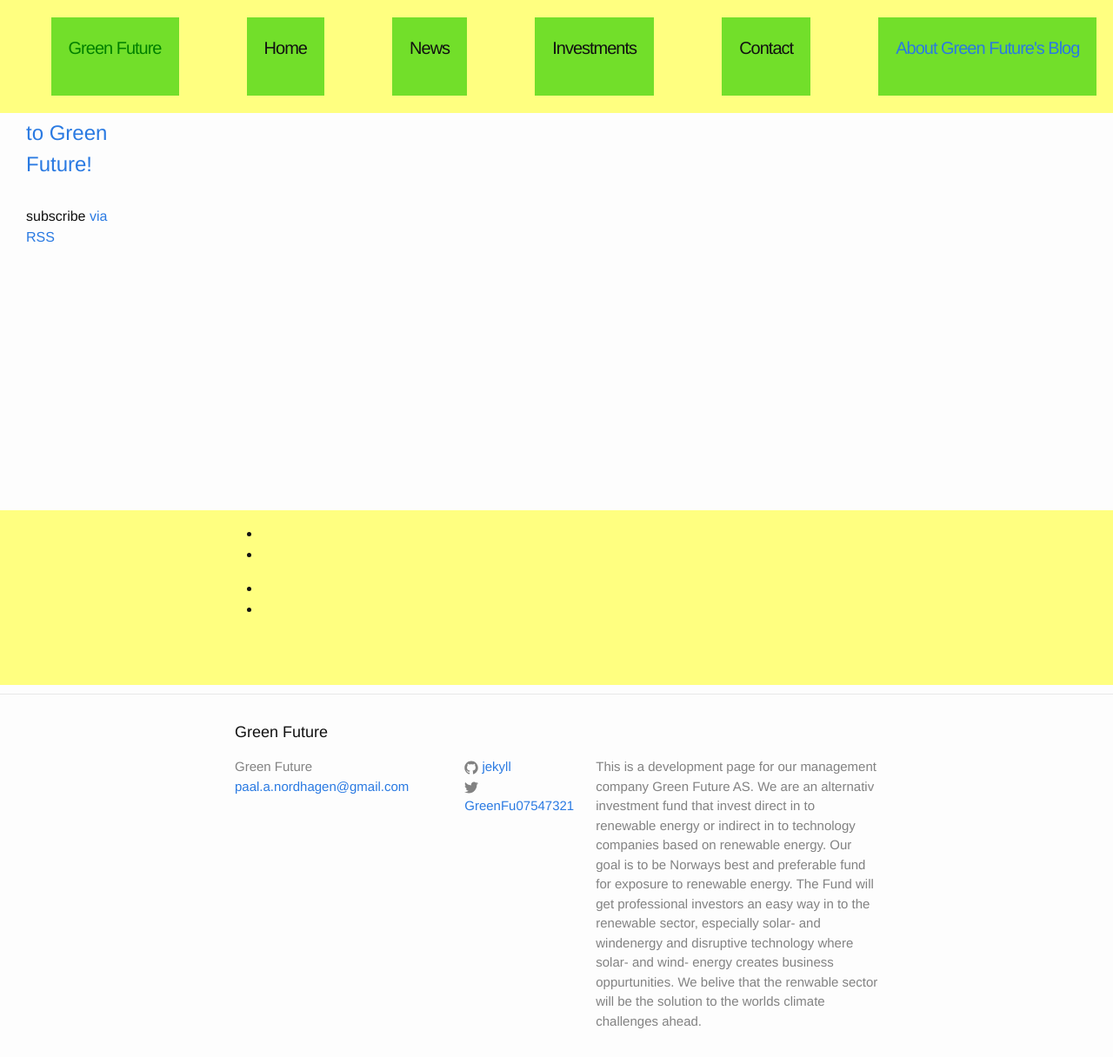
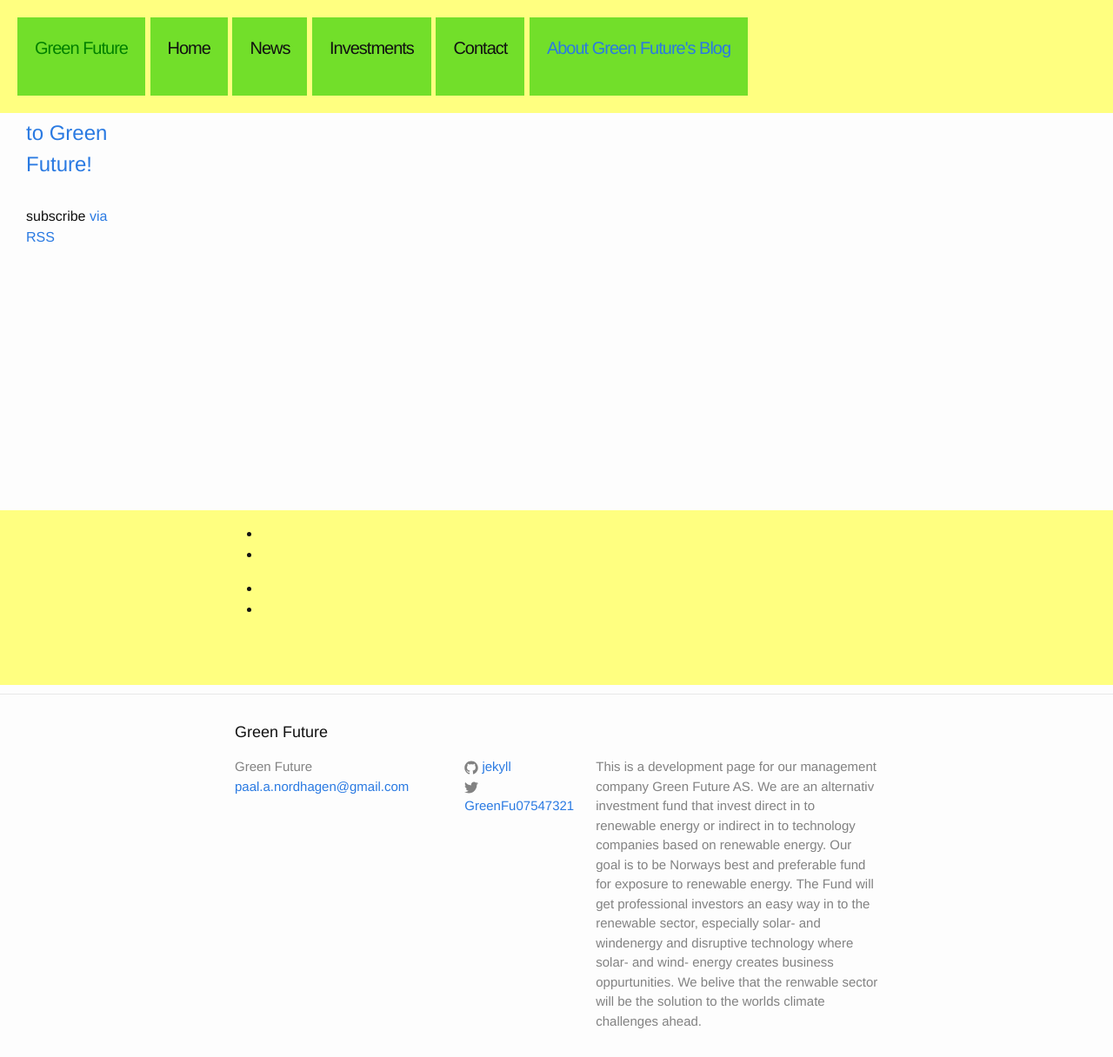
Before and after one commit to Paal-August/Paal-August.github.io, a Jekyll site: the page built from index.html, in a window 1280 px wide and 1216 px high. Shown: the whole window at 87% size. Built offline with Jekyll 4.4.1, drawn with Linux system fonts in a browser that asks for light colours.

Commit message:
Update _layout.scss

```diff
--- a/_sass/_layout.scss
+++ b/_sass/_layout.scss
@@ -20,9 +20,7 @@
   float:right;
   padding:20px;
   background-color:rgb(255, 255, 128);
-  display:flex;
-  flex-wrap:wrap;
-  justify-content:space-around;
+
  /* grid-area: 1 / 1 / 2/8;*/
 }
 
```
